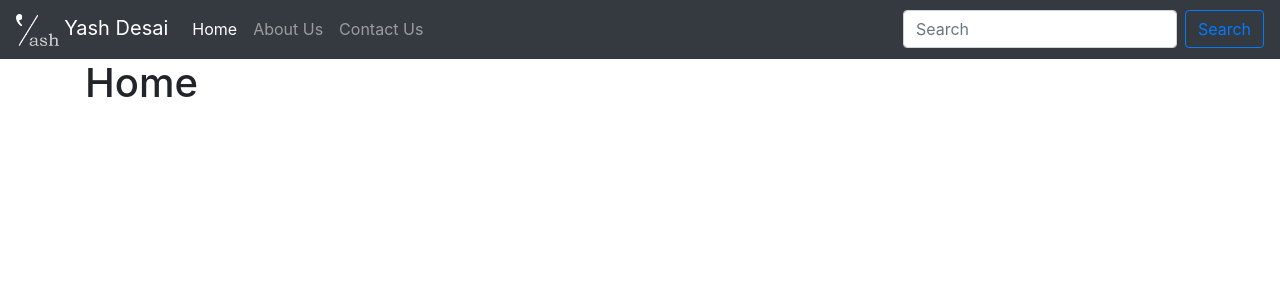
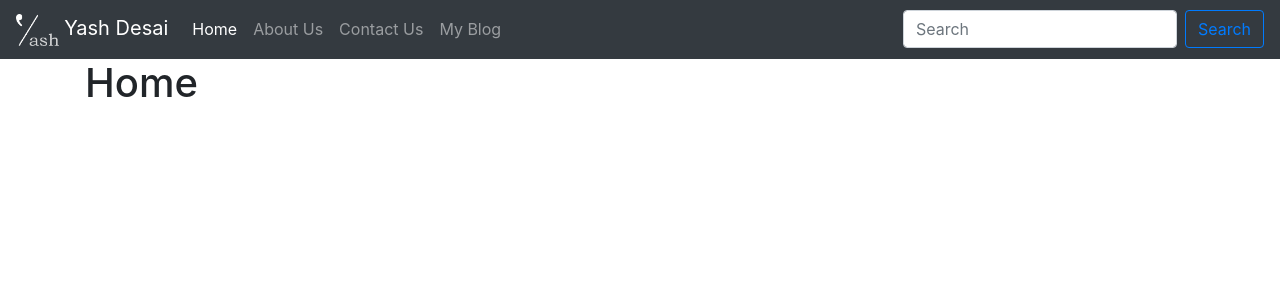
Before and after one commit to YashDDesai/php-template-bootstrap, a PHP site: page /index.php in a window 1280 px wide. Shown: the top 300 px of the page. Run offline with PHP 8.4, Linux system fonts and the light colour scheme.

Commit message:
Add files via upload

```diff
--- a/includes/nav.php
+++ b/includes/nav.php
@@ -22,6 +22,9 @@
 	  <li class="nav-item <?php echo ("contact.php" === $page ? 'active' : '');?>">
         <a class="nav-link" href="contact.php">Contact Us</a>
       </li>
+	  <li class="nav-item">
+        <a class="nav-link" href="http://yashclassesbharuch.ddns.net">My Blog</a>
+      </li>
       <!--<li class="nav-item dropdown">
         <a class="nav-link dropdown-toggle" href="#" id="navbarDropdown" role="button" data-toggle="dropdown" aria-haspopup="true" aria-expanded="false">
           Dropdown
```
